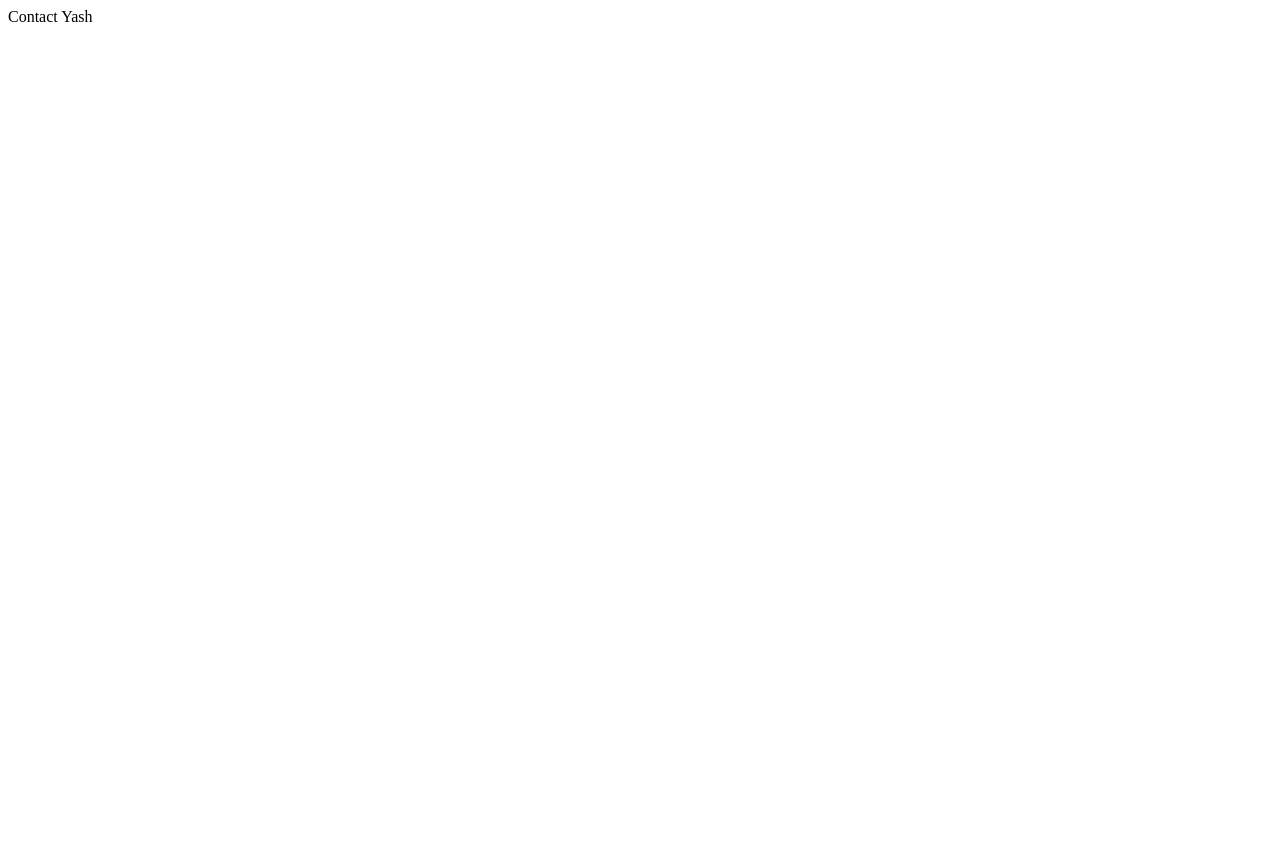
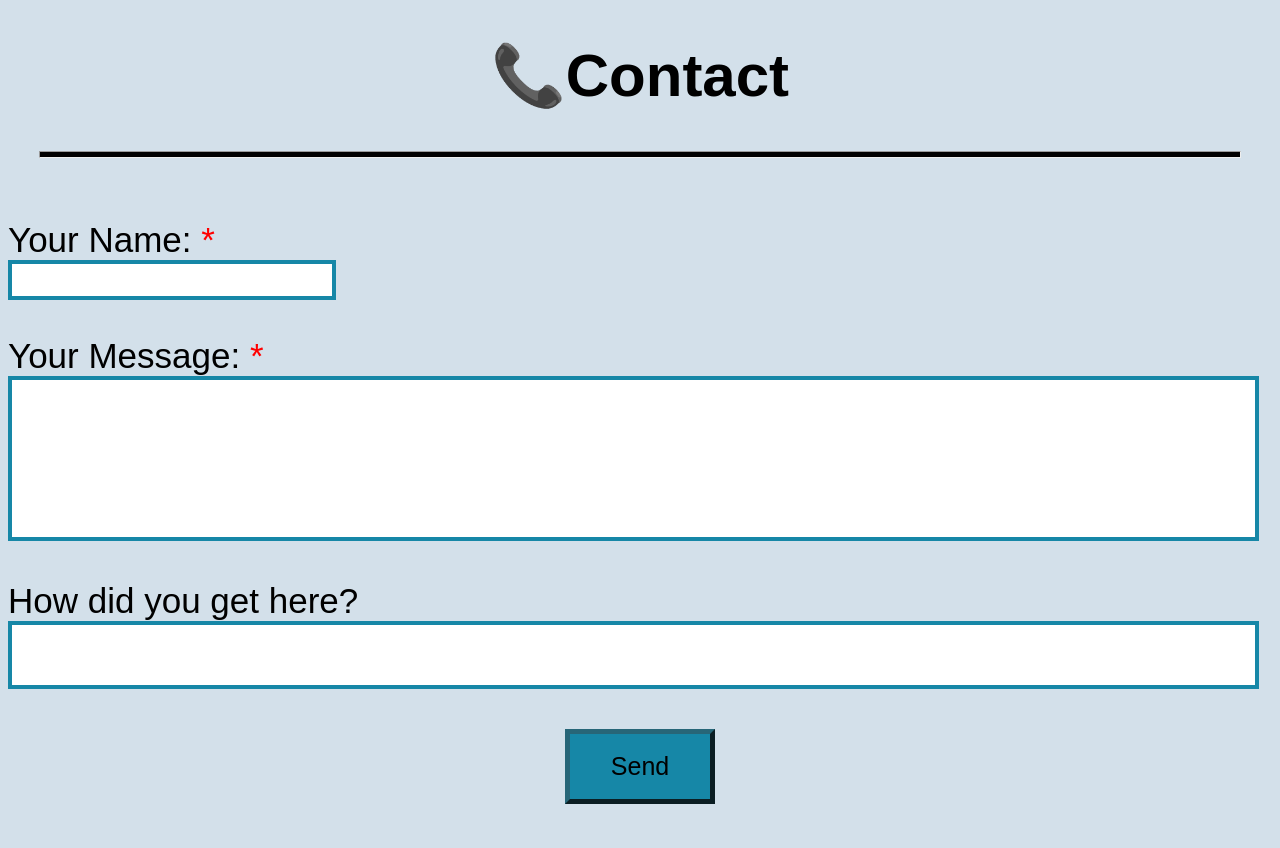
Before and after one commit to Yash-Programmer/MyDjangoWebsite, a Django app: page /Contact in a window 1280 px wide. Before the commit the page is almost empty. Before the commit the page ends 22 px from the top, so only its background shows below. Run offline with Django 3.2, Linux system fonts and the light colour scheme.

Commit message:
Designed Contact Me

```diff
--- a/Yash_Exciting_Website/urls.py
+++ b/Yash_Exciting_Website/urls.py
@@ -19,8 +19,8 @@ from . import views
 
 urlpatterns = [
     path('admin/', admin.site.urls),
-    path('', views.Hello, name='home'),
-    path('About', views.About, name='about'),
+    path('', views.homepage, name='home'),
     path('Contact', views.Contact, name='contact'),
+    path('Sent', views.sent, name='Sent'),
     path('Projects', views.Projects, name='projects')
 ]
--- a/Yash_Exciting_Website/views.py
+++ b/Yash_Exciting_Website/views.py
@@ -1,11 +1,28 @@
 from django.http import HttpResponse
 from django.shortcuts import render
 
-def Hello(request):
+def homepage(request):
     return render(request, 'index.html')
-def About(request):
-    return HttpResponse('<h2>This is about Yash</h2>')
 def Contact(request):
-    return HttpResponse('Contact Yash')
+    return render(request, 'Contact.html')
 def Projects(request):
-    return HttpResponse('Yash Project')
+    return render(request, 'Projects.html')
+def sent(request):
+    import smtplib
+    mail = smtplib.SMTP('smtp.gmail.com', 587)
+    mail.ehlo()
+    mail.starttls()
+    mail.login('yashpythonemail@gmail.com', 'y@shgurukul')
+    Name = request.GET.get('Name', 'default')
+    Name = Name.rstrip()
+    Name = Name.lstrip()
+    User_Message = request.GET.get('Message', 'default')
+    User_Message = User_Message.rstrip()
+    User_Message = User_Message.lstrip()
+    howDidYouGetHere = request.GET.get('howGethere', 'default')
+    howDidYouGetHere  = howDidYouGetHere.rstrip()
+    howDidYouGetHere  = howDidYouGetHere.lstrip()
+
+    mail.sendmail('yashpythonemail@gmail.com', 'yash.gurukul12@gmail.com', f'Subject: Mail from {Name} [Yash\'s Django Website]\n\nHi Yash, This is a Website mail bot from Python AnyWhere.com\n\n(Message From User is) - \n{User_Message}\n\n(How did You Get Here) - \n{howDidYouGetHere}\n\nThanks\n\tNote-This is a mail sent with Python Automation. If got this by mistake, please ignore.')
+    mail.quit()
+    return HttpResponse('Sent')
--- /dev/null
+++ b/templates/Contact.html
@@ -0,0 +1,74 @@
+<!DOCTYPE html>
+<html lang="en">
+<head>
+    <meta charset="UTF-8">
+    <title>Contact Me</title>
+    <style>
+
+        body {
+        background-color: #d3e0ea;
+        }
+
+        textarea {
+        resize: none;
+        border: 4px solid #1687a7;
+        font-family: Arial;
+        font-size: 20px;
+        }
+
+        input {
+        width: 25%;
+        border: 4px solid #1687a7;
+        height: 30px;
+        font-family: Arial;
+        font-size: 20px;
+        }
+
+        label {
+        font-family: Arial;
+        font-size: 35px;
+        }
+
+        span {
+        color: red;
+        }
+
+        button {
+        color: black;
+        background-color: #1687a7;
+        padding: 4px 2px;
+        font-family: Arial;
+        font-size: 25px;
+        border-color: #276678;
+        border-width: 5px;
+        }
+
+
+    </style>
+</head>
+<body>
+<center>
+    <h1 style="font-size: 60px; font-family: Arial;">📞Contact</h1>
+    <hr style="width: 95%; height: 5px; background-color: Black;">
+</center>
+<form action="/Sent" method="get">
+    <br><br><br>
+    <label>Your Name: <span>*</span></label>
+    <br>
+    <input name="Name" required type="text">
+    <br><br><br>
+    <label>Your Message: <span>*</span></label>
+    <br>
+    <textarea name="Message" required style="margin: 0px; height: 153px; width: 98%;"></textarea>
+    <br><br><br>
+    <label>How did you get here?</label>
+    <br>
+    <textarea name="howGethere" required style="margin: 0px; width: 98%; height: 56px;"></textarea><br>
+    <br><br>
+    <center>
+        <button style="width: 150px; height: 75px;" type="submit">Send</button>
+    </center>
+    <br><br>
+</form>
+</body>
+</html>
```
Also changed, not shown: templates/Projects.html (added, +10 -0 lines), templates/a.html (deleted, +0 -10 lines), templates/index.html (+12 -25 lines).
